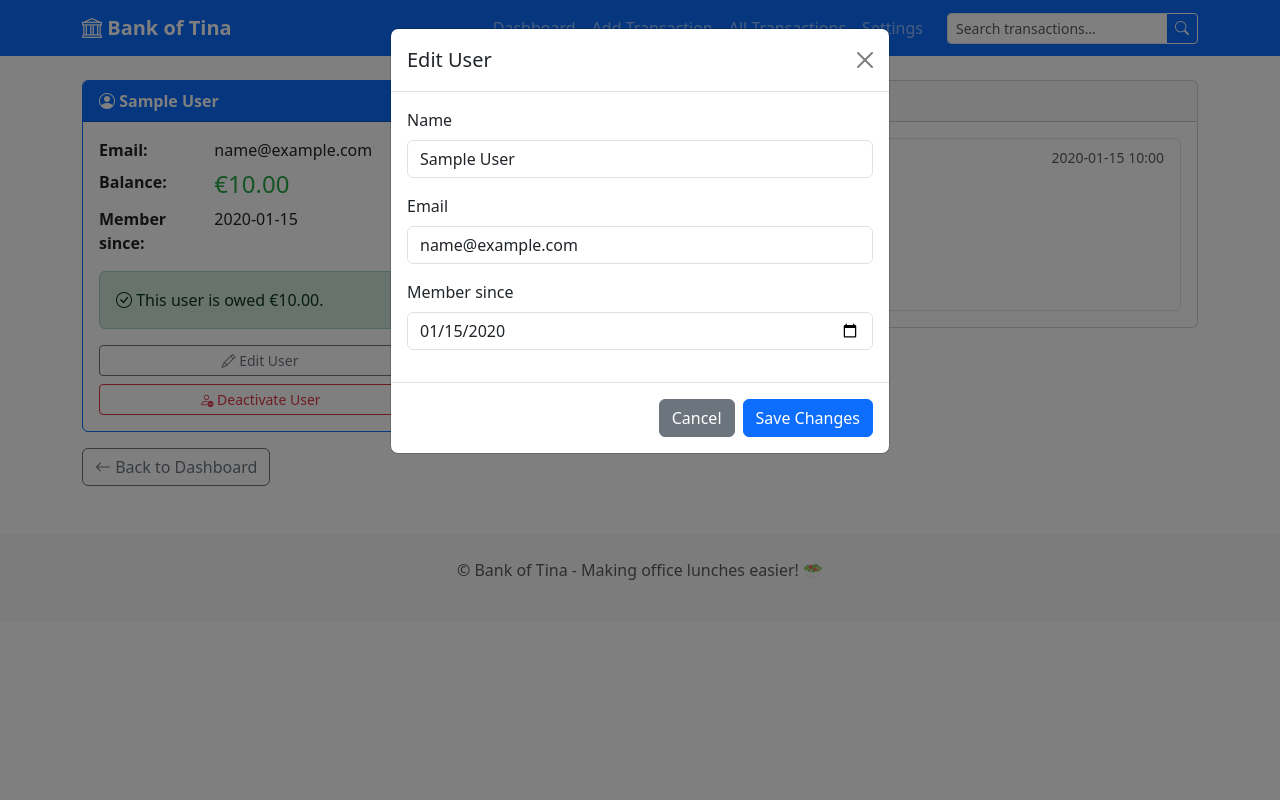
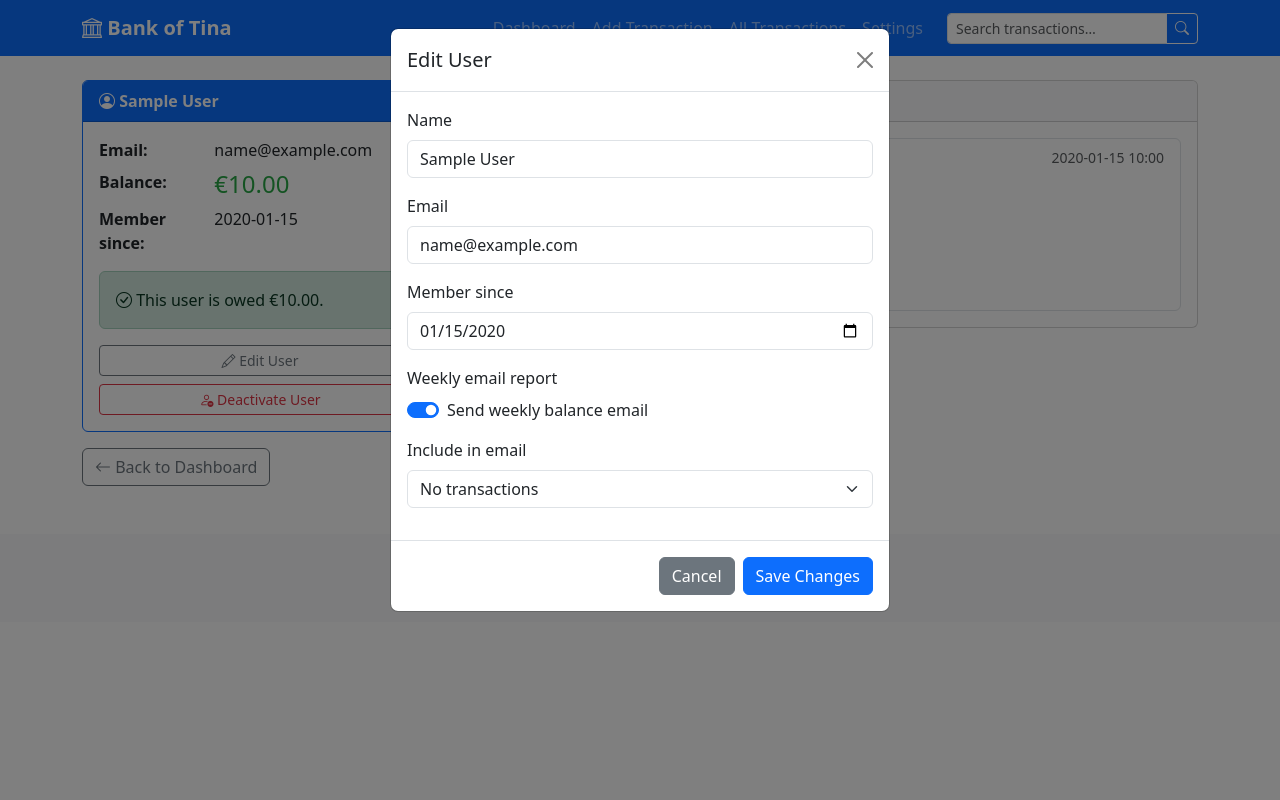
Before and after one commit to phoen-ix/bank-of-tina, a Flask app: page /user/1 in a window 1280 px wide, after a click on "Edit User". Run offline with Flask 3, Linux system fonts and the light colour scheme; tables that the repository leaves empty hold one stand-in row (values such as "Sample post").

Commit message:
Add per-user email preferences (opt-in + transaction scope)
- User model: add email_opt_in (Bool, default True) and
  email_transactions (String, default 'last3') columns
- _migrate_db(): ALTER TABLE for both columns on existing installs;
  called at startup after db.create_all()
- send_all_emails(): split active users into all_active_users /
  opted_in_users; only send individual emails to opted-in users;
  admin summary always receives all active users
- build_email_html(): replace hardcoded .limit(10) with
  preference-driven query — none/last3/this_week/this_month;
  omit the "Recent Transactions" section entirely when pref=none
- add_user / edit_user routes: read and validate email_opt_in and
  email_transactions from form; VALID_EMAIL_TX constant shared
- settings.html: Add User form gains opt-in switch and scope select
- user_detail.html: Edit User modal gains the same two controls
- README + HANDOVER updated to reflect new feature and _migrate_db()

Co-Authored-By: Claude Sonnet 4.6 <noreply@anthropic.com>

```diff
--- a/app/app.py
+++ b/app/app.py
@@ -1,6 +1,6 @@
 from flask import Flask, render_template, request, redirect, url_for, flash, jsonify, g, abort
 from flask_sqlalchemy import SQLAlchemy
-from datetime import datetime
+from datetime import datetime, timedelta
 from werkzeug.utils import secure_filename
 import os
 import re
@@ -107,6 +107,9 @@ class User(db.Model):
     balance = db.Column(db.Float, default=0.0)
     created_at = db.Column(db.DateTime, default=datetime.utcnow)
     is_active = db.Column(db.Boolean, default=True)
+    email_opt_in = db.Column(db.Boolean, default=True)
+    email_transactions = db.Column(db.String(20), default='last3')
+    # email_transactions values: 'none' | 'last3' | 'this_week' | 'this_month'
 
     def __repr__(self):
         return f'<User {self.name}>'
@@ -278,9 +281,34 @@ def inject_theme():
 
 # Email logic
 def build_email_html(user):
-    recent_transactions = Transaction.query.filter(
-        (Transaction.from_user_id == user.id) | (Transaction.to_user_id == user.id)
-    ).order_by(Transaction.date.desc()).limit(10).all()
+    tx_pref = user.email_transactions  # 'none' | 'last3' | 'this_week' | 'this_month'
+
+    if tx_pref == 'none':
+        recent_transactions = []
+        show_tx_section = False
+    else:
+        show_tx_section = True
+        base_q = Transaction.query.filter(
+            (Transaction.from_user_id == user.id) | (Transaction.to_user_id == user.id)
+        ).order_by(Transaction.date.desc())
+
+        if tx_pref == 'last3':
+            recent_transactions = base_q.limit(3).all()
+        elif tx_pref == 'this_week':
+            local_tz = pytz.timezone(get_setting('timezone', 'UTC'))
+            now_lt = datetime.now(local_tz)
+            week_start = (now_lt - timedelta(days=now_lt.weekday())).replace(
+                            hour=0, minute=0, second=0, microsecond=0)
+            week_start_utc = week_start.astimezone(pytz.UTC).replace(tzinfo=None)
+            recent_transactions = base_q.filter(Transaction.date >= week_start_utc).all()
+        elif tx_pref == 'this_month':
+            local_tz = pytz.timezone(get_setting('timezone', 'UTC'))
+            now_lt = datetime.now(local_tz)
+            month_start = now_lt.replace(day=1, hour=0, minute=0, second=0, microsecond=0)
+            month_start_utc = month_start.astimezone(pytz.UTC).replace(tzinfo=None)
+            recent_transactions = base_q.filter(Transaction.date >= month_start_utc).all()
+        else:
+            recent_transactions = base_q.limit(3).all()
 
     if user.balance < 0:
         balance_class = "color: #dc3545;"
@@ -292,83 +320,48 @@ def build_email_html(user):
         balance_class = "color: #6c757d;"
         balance_status = "Your balance is settled"
 
-    transactions_html = ""
-    if recent_transactions:
-        for trans in recent_transactions:
-            if trans.from_user_id == user.id:
-                direction = "→"
-                other_user = trans.to_user.name if trans.to_user else "System"
-                amount_class = "color: #dc3545;"
-                amount_sign = "-"
-            else:
-                direction = "←"
-                other_user = trans.from_user.name if trans.from_user else "System"
-                amount_class = "color: #28a745;"
-                amount_sign = "+"
-
-            transactions_html += f"""
+    transactions_section_html = ""
+    if show_tx_section:
+        transactions_html = ""
+        if recent_transactions:
+            for trans in recent_transactions:
+                if trans.from_user_id == user.id:
+                    direction = "→"
+                    other_user = trans.to_user.name if trans.to_user else "System"
+                    amount_class = "color: #dc3545;"
+                    amount_sign = "-"
+                else:
+                    direction = "←"
+                    other_user = trans.from_user.name if trans.from_user else "System"
+                    amount_class = "color: #28a745;"
+                    amount_sign = "+"
+
+                transactions_html += f"""
+                <tr>
+                    <td style="padding: 8px; border-bottom: 1px solid #dee2e6;">
+                        {trans.date.strftime('%Y-%m-%d')}
+                    </td>
+                    <td style="padding: 8px; border-bottom: 1px solid #dee2e6;">
+                        {trans.description}
+                    </td>
+                    <td style="padding: 8px; border-bottom: 1px solid #dee2e6;">
+                        {direction} {other_user}
+                    </td>
+                    <td style="padding: 8px; border-bottom: 1px solid #dee2e6; text-align: right; {amount_class}">
+                        {amount_sign}€{trans.amount:.2f}
+                    </td>
+                </tr>
+                """
+        else:
+            transactions_html = """
             <tr>
-                <td style="padding: 8px; border-bottom: 1px solid #dee2e6;">
-                    {trans.date.strftime('%Y-%m-%d')}
-                </td>
-                <td style="padding: 8px; border-bottom: 1px solid #dee2e6;">
-                    {trans.description}
-                </td>
-                <td style="padding: 8px; border-bottom: 1px solid #dee2e6;">
-                    {direction} {other_user}
-                </td>
-                <td style="padding: 8px; border-bottom: 1px solid #dee2e6; text-align: right; {amount_class}">
-                    {amount_sign}€{trans.amount:.2f}
+                <td colspan="4" style="padding: 16px; text-align: center; color: #6c757d;">
+                    No recent transactions
                 </td>
             </tr>
             """
-    else:
-        transactions_html = """
-        <tr>
-            <td colspan="4" style="padding: 16px; text-align: center; color: #6c757d;">
-                No recent transactions
-            </td>
-        </tr>
-        """
-
-    grad_start = get_tpl('color_email_grad_start')
-    grad_end   = get_tpl('color_email_grad_end')
-    tpl_vars   = dict(Name=user.name, Balance=f'€{user.balance:.2f}',
-                      BalanceStatus=balance_status, Date=now_local().strftime('%Y-%m-%d'))
-
-    greeting = apply_template(get_tpl('tpl_email_greeting'), **tpl_vars)
-    intro    = apply_template(get_tpl('tpl_email_intro'),    **tpl_vars)
-    footer1  = apply_template(get_tpl('tpl_email_footer1'),  **tpl_vars)
-    footer2  = apply_template(get_tpl('tpl_email_footer2'),  **tpl_vars)
-
-    greeting_html = f'<p style="font-size: 16px; margin-bottom: 20px;">{greeting}</p>' if greeting.strip() else ''
-    intro_html    = f'<p>{intro}</p>' if intro.strip() else ''
-    footer1_html  = f'<p>{footer1}</p>' if footer1.strip() else ''
-    footer2_html  = f'<p style="margin-top: 10px;">{footer2}</p>' if footer2.strip() else ''
-
-    html = f"""
-    <!DOCTYPE html>
-    <html>
-    <head>
-        <meta charset="UTF-8">
-        <meta name="viewport" content="width=device-width, initial-scale=1.0">
-    </head>
-    <body style="font-family: -apple-system, BlinkMacSystemFont, 'Segoe UI', Roboto, 'Helvetica Neue', Arial, sans-serif; line-height: 1.6; color: #333; max-width: 600px; margin: 0 auto; padding: 20px;">
-        <div style="background: linear-gradient(135deg, {grad_start} 0%, {grad_end} 100%); color: white; padding: 30px; border-radius: 10px 10px 0 0; text-align: center;">
-            <h1 style="margin: 0; font-size: 28px;">🏦 Bank of Tina</h1>
-            <p style="margin: 10px 0 0 0; opacity: 0.9;">Weekly Balance Update</p>
-        </div>
-
-        <div style="background: white; padding: 30px; border: 1px solid #dee2e6; border-top: none; border-radius: 0 0 10px 10px;">
-            {greeting_html}
-            {intro_html}
-
-            <div style="background: #f8f9fa; padding: 20px; border-radius: 8px; margin: 20px 0; text-align: center;">
-                <p style="margin: 0 0 10px 0; color: #6c757d; text-transform: uppercase; font-size: 12px; font-weight: bold;">Current Balance</p>
-                <h2 style="margin: 0; font-size: 36px; {balance_class}">€{user.balance:.2f}</h2>
-                <p style="margin: 10px 0 0 0; {balance_class}">{balance_status}</p>
-            </div>
-
+
+        transactions_section_html = f"""
             <h3 style="color: #495057; margin-top: 30px;">Recent Transactions</h3>
             <table style="width: 100%; border-collapse: collapse; margin-top: 15px;">
                 <thead>
@@ -382,7 +375,47 @@ def build_email_html(user):
                 <tbody>
                     {transactions_html}
                 </tbody>
-            </table>
+            </table>"""
+
+    grad_start = get_tpl('color_email_grad_start')
+    grad_end   = get_tpl('color_email_grad_end')
+    tpl_vars   = dict(Name=user.name, Balance=f'€{user.balance:.2f}',
+                      BalanceStatus=balance_status, Date=now_local().strftime('%Y-%m-%d'))
+
+    greeting = apply_template(get_tpl('tpl_email_greeting'), **tpl_vars)
+    intro    = apply_template(get_tpl('tpl_email_intro'),    **tpl_vars)
+    footer1  = apply_template(get_tpl('tpl_email_footer1'),  **tpl_vars)
+    footer2  = apply_template(get_tpl('tpl_email_footer2'),  **tpl_vars)
+
+    greeting_html = f'<p style="font-size: 16px; margin-bottom: 20px;">{greeting}</p>' if greeting.strip() else ''
+    intro_html    = f'<p>{intro}</p>' if intro.strip() else ''
+    footer1_html  = f'<p>{footer1}</p>' if footer1.strip() else ''
+    footer2_html  = f'<p style="margin-top: 10px;">{footer2}</p>' if footer2.strip() else ''
+
+    html = f"""
+    <!DOCTYPE html>
+    <html>
+    <head>
+        <meta charset="UTF-8">
+        <meta name="viewport" content="width=device-width, initial-scale=1.0">
+    </head>
+    <body style="font-family: -apple-system, BlinkMacSystemFont, 'Segoe UI', Roboto, 'Helvetica Neue', Arial, sans-serif; line-height: 1.6; color: #333; max-width: 600px; margin: 0 auto; padding: 20px;">
+        <div style="background: linear-gradient(135deg, {grad_start} 0%, {grad_end} 100%); color: white; padding: 30px; border-radius: 10px 10px 0 0; text-align: center;">
+            <h1 style="margin: 0; font-size: 28px;">🏦 Bank of Tina</h1>
+            <p style="margin: 10px 0 0 0; opacity: 0.9;">Weekly Balance Update</p>
+        </div>
+
+        <div style="background: white; padding: 30px; border: 1px solid #dee2e6; border-top: none; border-radius: 0 0 10px 10px;">
+            {greeting_html}
+            {intro_html}
+
+            <div style="background: #f8f9fa; padding: 20px; border-radius: 8px; margin: 20px 0; text-align: center;">
+                <p style="margin: 0 0 10px 0; color: #6c757d; text-transform: uppercase; font-size: 12px; font-weight: bold;">Current Balance</p>
+                <h2 style="margin: 0; font-size: 36px; {balance_class}">€{user.balance:.2f}</h2>
+                <p style="margin: 10px 0 0 0; {balance_class}">{balance_status}</p>
+            </div>
+
+            {transactions_section_html}
 
             <div style="margin-top: 30px; padding-top: 20px; border-top: 1px solid #dee2e6; text-align: center; color: #6c757d; font-size: 14px;">
                 {footer1_html}
@@ -480,12 +513,13 @@ def send_all_emails():
     if get_setting('email_enabled', '1') != '1':
         return 0, 0, ['Email sending is disabled in General settings.']
 
-    users = User.query.filter_by(is_active=True).all()
+    all_active_users = User.query.filter_by(is_active=True).all()
+    opted_in_users   = [u for u in all_active_users if u.email_opt_in]
     success, fail = 0, 0
     errors = []
     debug = get_setting('email_debug', '0') == '1'
     subject = apply_template(get_tpl('tpl_email_subject'), Date=now_local().strftime('%Y-%m-%d'))
-    for user in users:
+    for user in opted_in_users:
         html = build_email_html(user)
         ok, err = send_single_email(user.email, user.name, subject, html)
         if ok:
@@ -502,15 +536,15 @@ def send_all_emails():
                                         recipient=f'{user.name} <{user.email}>',
                                         message=err or 'Unknown error'))
 
-    # Admin summary email
+    # Admin summary email — always uses all active users regardless of opt-in
     admin_id = get_setting('site_admin_id', '')
     if get_setting('admin_summary_email', '0') == '1' and admin_id:
         admin = User.query.get(int(admin_id)) if admin_id.isdigit() else None
         if admin:
             summary_subject = apply_template(get_tpl('tpl_admin_subject'),
                                              Date=now_local().strftime('%Y-%m-%d'),
-                                             UserCount=len(users))
-            summary_html = build_admin_summary_email(users)
+                                             UserCount=len(all_active_users))
+            summary_html = build_admin_summary_email(all_active_users)
             ok, err = send_single_email(admin.email, admin.name, summary_subject, summary_html)
             if debug:
                 if ok:
@@ -831,6 +865,21 @@ def _add_backup_job():
                       timezone=tz, id='backup_job', replace_existing=True)
 
 
+def _migrate_db():
+    """Add any new columns to existing tables that db.create_all() won't add."""
+    with db.engine.connect() as conn:
+        for col, definition in [
+            ('email_opt_in',       'BOOLEAN NOT NULL DEFAULT 1'),
+            ('email_transactions', "VARCHAR(20) NOT NULL DEFAULT 'last3'"),
+        ]:
+            try:
+                conn.execute(db.text(f'ALTER TABLE user ADD COLUMN {col} {definition}'))
+                conn.commit()
+            except Exception:
+                # Column already exists — safe to ignore
+                pass
+
+
 def _restore_schedule():
     if get_setting('schedule_enabled') == '1':
         _add_email_job()
@@ -888,6 +937,8 @@ def index():
     recent = Transaction.query.order_by(Transaction.date.desc()).limit(count).all() if count else []
     return render_template('index.html', users=users, transactions=recent, show_recent=count > 0)
 
+VALID_EMAIL_TX = {'none', 'last3', 'this_week', 'this_month'}
+
 @app.route('/user/add', methods=['POST'])
 def add_user():
     name = request.form.get('name')
@@ -901,7 +952,14 @@ def add_user():
         flash('User already exists!', 'error')
         return redirect(url_for('settings'))
 
-    user = User(name=name, email=email)
+    email_opt_in = request.form.get('email_opt_in') == '1'
+    email_transactions = request.form.get('email_transactions', 'last3')
+    if email_transactions not in VALID_EMAIL_TX:
+        email_transactions = 'last3'
+
+    user = User(name=name, email=email,
+                email_opt_in=email_opt_in,
+                email_transactions=email_transactions)
     db.session.add(user)
     db.session.commit()
     flash(f'User {name} added successfully!', 'success')
@@ -936,6 +994,11 @@ def edit_user(user_id):
 
     user.name = name
     user.email = email
+    user.email_opt_in = request.form.get('email_opt_in') == '1'
+    email_transactions = request.form.get('email_transactions', 'last3')
+    if email_transactions not in VALID_EMAIL_TX:
+        email_transactions = 'last3'
+    user.email_transactions = email_transactions
     db.session.commit()
     flash('User updated successfully!', 'success')
     return redirect(url_for('user_detail', user_id=user_id))
@@ -1885,6 +1948,7 @@ def backup_restore(filename):
 # Initialize database
 with app.app_context():
     db.create_all()
+    _migrate_db()
     _restore_schedule()
 
 scheduler.start()
--- a/app/templates/user_detail.html
+++ b/app/templates/user_detail.html
@@ -159,6 +159,26 @@
                         <label for="editCreatedAt" class="form-label">Member since</label>
                         <input type="date" class="form-control" id="editCreatedAt" name="created_at" value="{{ user.created_at.strftime('%Y-%m-%d') }}" required>
                     </div>
+                    <div class="mb-3">
+                        <label class="form-label">Weekly email report</label>
+                        <div class="form-check form-switch">
+                            <input class="form-check-input" type="checkbox" name="email_opt_in"
+                                   value="1" id="editEmailOptIn"
+                                   {% if user.email_opt_in %}checked{% endif %}>
+                            <label class="form-check-label" for="editEmailOptIn">
+                                Send weekly balance email
+                            </label>
+                        </div>
+                    </div>
+                    <div class="mb-3">
+                        <label for="editEmailTransactions" class="form-label">Include in email</label>
+                        <select class="form-select" name="email_transactions" id="editEmailTransactions">
+                            <option value="none"       {% if user.email_transactions == 'none'       %}selected{% endif %}>No transactions</option>
+                            <option value="last3"      {% if user.email_transactions == 'last3'      %}selected{% endif %}>Last 3 transactions</option>
+                            <option value="this_week"  {% if user.email_transactions == 'this_week'  %}selected{% endif %}>Transactions this week</option>
+                            <option value="this_month" {% if user.email_transactions == 'this_month' %}selected{% endif %}>Transactions this month</option>
+                        </select>
+                    </div>
                 </div>
                 <div class="modal-footer">
                     <button type="button" class="btn btn-secondary" data-bs-dismiss="modal">Cancel</button>
```
Also changed, not shown: HANDOVER.md (+16 -5 lines), app/templates/settings.html (+23 -4 lines), README.md.
